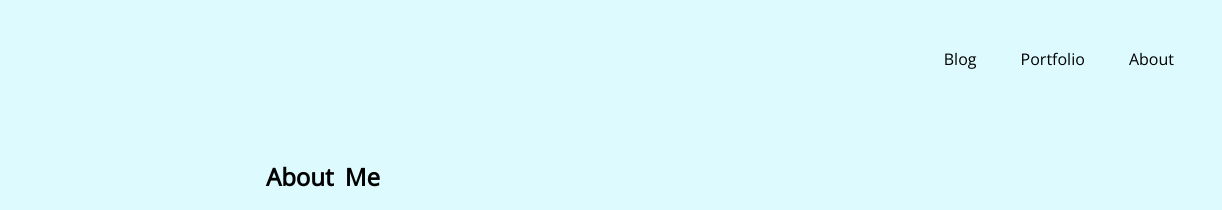
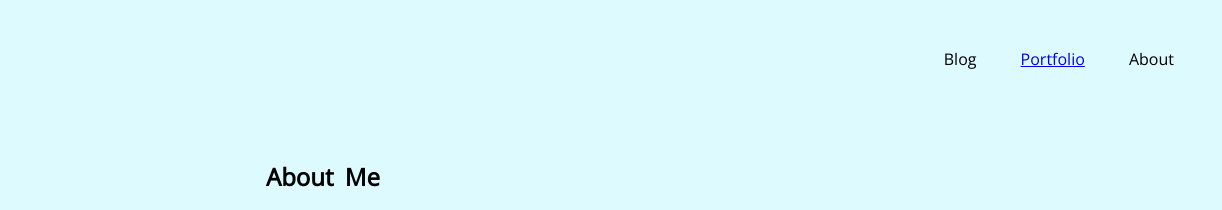
Before and after one commit to aldaannlee1/HW-MyFirstLayout, a plain HTML site: page index.html in a window 1280 px wide. Shown: the top 210 px of the page, 58-1280 px from the left. Drawn offline with nearby package versions, Linux system fonts and the light colour scheme.

Commit message:
portfolio link updated

```diff
--- a/index.html
+++ b/index.html
@@ -15,7 +15,8 @@
 <body>
 <nav>
     <div class="nav-link">Blog</div>
-    <div class="nav-link">Portfolio</div>
+    <div class="nav-link">
+        <a href="https://aldaannlee1.github.io/homework_17/" target="_self">Portfolio</a></div>
     <div class="nav-link">About</div>
 </nav>
 
```
Also changed, not shown: 2 other files.
